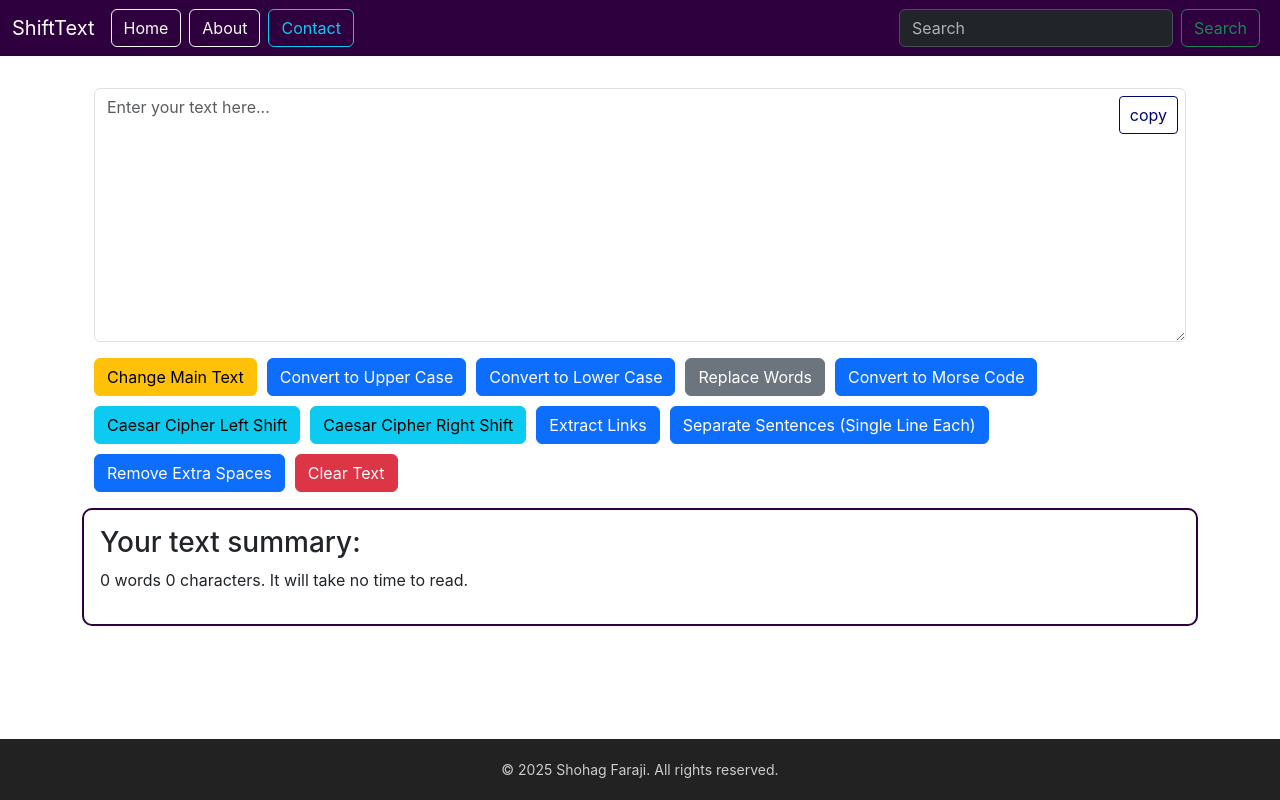
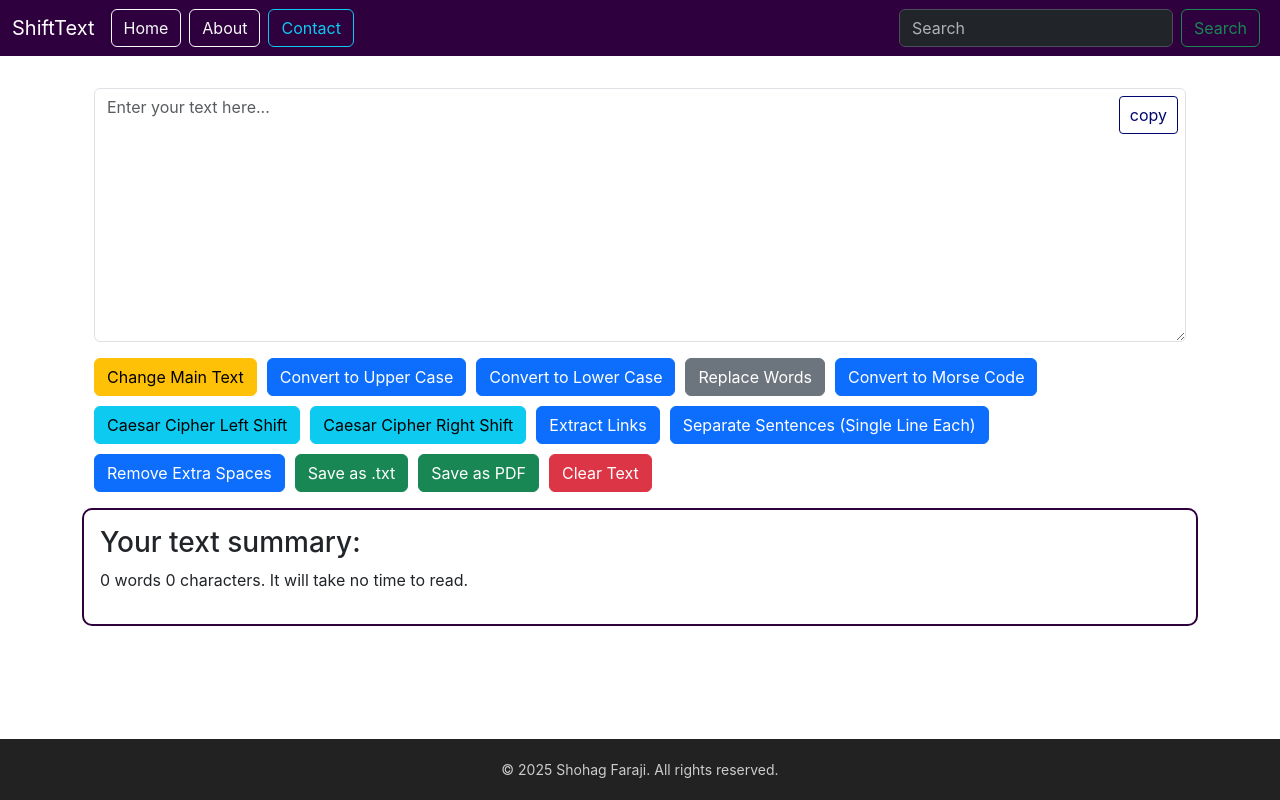
Before and after one commit to shohagfaraji/react-text-tool, a React (Create React App) app: page / in a window 1280 px wide. Built offline with nearby package versions, Linux system fonts and the light colour scheme.

Commit message:
Add save button

```diff
--- a/src/components/Textform.js
+++ b/src/components/Textform.js
@@ -235,9 +235,40 @@ export default function Textform() {
         setText(newText.join(" "));
     };
 
-    // const copyChangedText = () => {
-    //     navigator.clipboard.writeText(text);
-    // };
+    // Download
+    const handleSaveAsTxt = () => {
+        const element = document.createElement("a");
+        const file = new Blob([text], { type: "text/plain" });
+        element.href = URL.createObjectURL(file);
+        element.download = "Shift-Text.txt";
+        document.body.appendChild(element);
+        element.click();
+        document.body.removeChild(element);
+    };
+
+    const escapeHTML = (str) =>
+        str
+            .replace(/&/g, "&amp;")
+            .replace(/</g, "&lt;")
+            .replace(/>/g, "&gt;")
+            .replace(/"/g, "&quot;")
+            .replace(/'/g, "&#039;");
+
+    const handleSaveAsPDF = () => {
+        const content = escapeHTML(text || "No content to save");
+        const printWindow = window.open("", "_blank");
+
+        printWindow.document.write(`
+        <html>
+            <head><title>Shift-Text</title></head>
+            <body onload="window.print(); window.onafterprint = window.close();">
+                <pre style="white-space: pre-wrap; font-size: 18px;">${content}</pre>
+            </body>
+        </html>
+    `);
+
+        printWindow.document.close();
+    };
 
     const clearTextBox = () => {
         setText("");
@@ -355,6 +386,21 @@ export default function Textform() {
                     {/* <button className="btn btn-info " onClick={copyChangedText}>
                         Copy to clipboard
                     </button> */}
+
+                    <button
+                        className="btn btn-success"
+                        onClick={handleSaveAsTxt}
+                    >
+                        Save as .txt
+                    </button>
+
+                    <button
+                        className="btn btn-success"
+                        onClick={handleSaveAsPDF}
+                    >
+                        Save as PDF
+                    </button>
+
                     <button
                         type="button"
                         className="btn btn-danger"
```
Also changed, not shown: src/components/Footer.js (+0 -11 lines).
